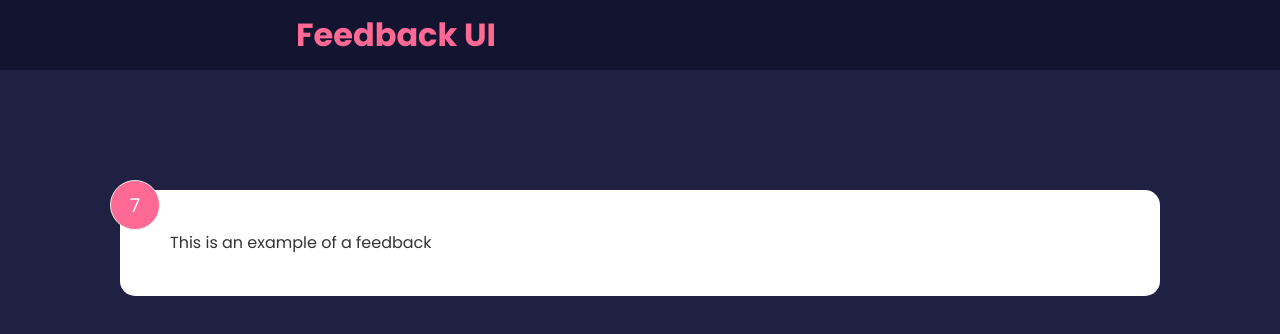
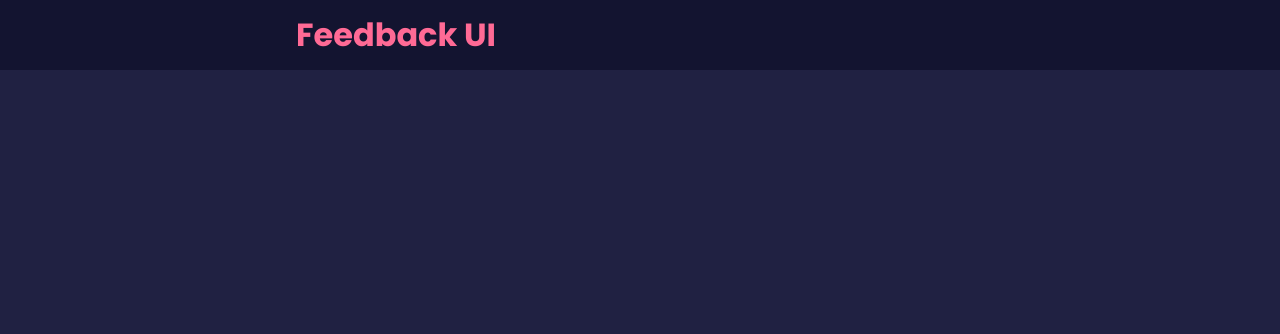
Before and after one commit to VladanStar/ExercisesReact, a React (Create React App) app in the folder exercises01/: page / in a window 1280 px wide. Shown: the top 334 px of the page. Built offline with nearby package versions, Linux system fonts and the light colour scheme.

Commit message:
new commits

```diff
--- a/exercises01/src/App.js
+++ b/exercises01/src/App.js
@@ -3,6 +3,7 @@ import './App.css';
 import Header from './components/Header';
 import FeedbackItem from './components/FeedbackItem';
 import FeedbackData from "./data/FeedbackData";
+import FeedbackList from "./components/FeedbackList";
 
 function App() {
 
@@ -11,7 +12,8 @@ function App() {
    <>
    <Header />
 
-    <FeedbackItem />
+    <FeedbackList feedback= {feedback} />
+
     </>
   );
 }
--- /dev/null
+++ b/exercises01/src/components/FeedbackList.js
@@ -0,0 +1,10 @@
+import React from 'react'
+
+function FeedbackList({feedback}) {
+    if(!feedback || feedback.lenth ===0)
+  return (
+    <div></div>
+  )
+}
+
+export default FeedbackList;
```
